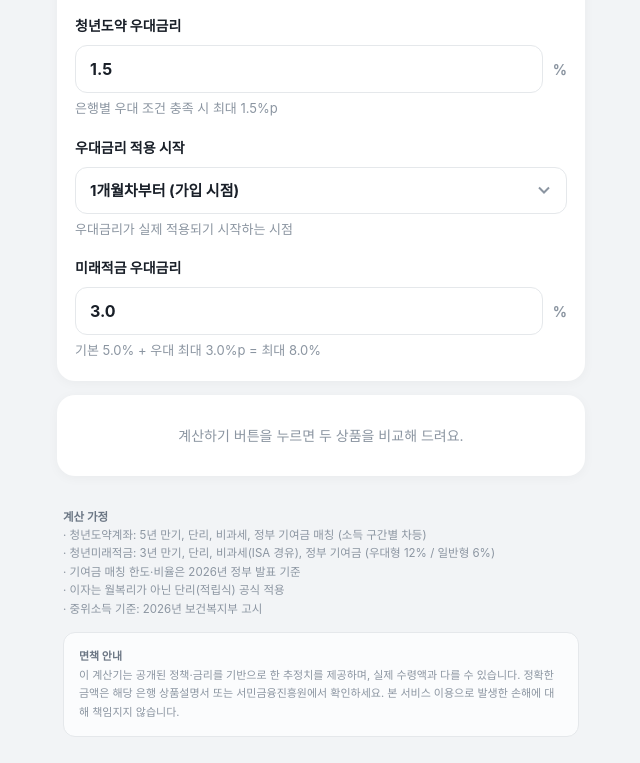
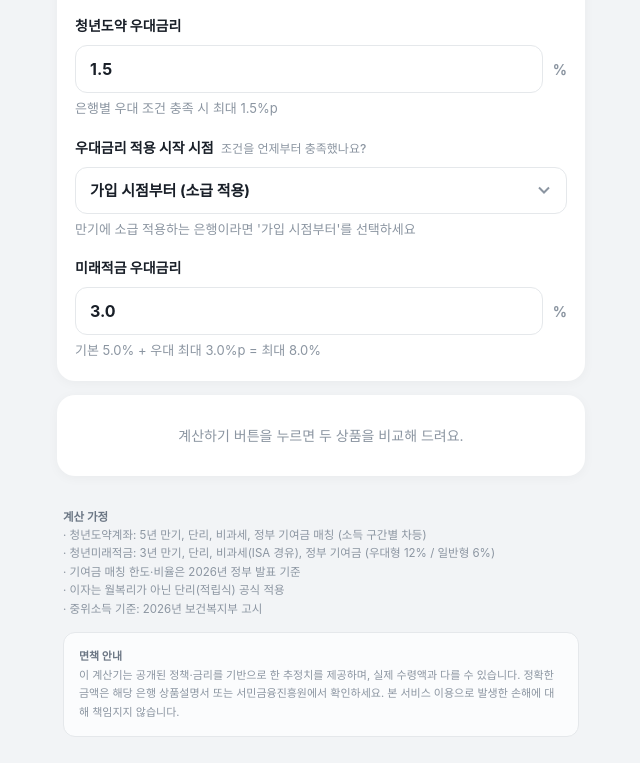
Before and after one commit to taeyangkim4875-byte/youth-savings-calculator, a plain HTML site: page index.html in a window 1280 px wide. Shown: the part 1142-1905 px from the top of the page, without its empty margins (439-1079 px from the left). Drawn offline with Linux system fonts and the light colour scheme; a web font is replaced by a local one.

Commit message:
fix: 도약계좌 우대금리 적용 시점을 년차 기준으로 복원
Co-Authored-By: Claude Opus 4.6 (1M context) <noreply@anthropic.com>

```diff
--- a/index.html
+++ b/index.html
@@ -136,15 +136,15 @@
     </div>
 
     <div class="field">
-      <label class="lbl">우대금리 적용 시작</label>
+      <label class="lbl">우대금리 적용 시작 시점 <span class="hint">조건을 언제부터 충족했나요?</span></label>
       <select id="bonusStart">
-        <option value="1" selected>1개월차부터 (가입 시점)</option>
-        <option value="4">4개월차부터</option>
-        <option value="7">7개월차부터</option>
-        <option value="13">13개월차부터 (1년 후)</option>
-        <option value="25">25개월차부터 (2년 후)</option>
+        <option value="1" selected>가입 시점부터 (소급 적용)</option>
+        <option value="13">2년차부터</option>
+        <option value="25">3년차부터</option>
+        <option value="37">4년차부터</option>
+        <option value="49">5년차부터</option>
       </select>
-      <div class="range-val">우대금리가 실제 적용되기 시작하는 시점</div>
+      <div class="range-val">만기에 소급 적용하는 은행이라면 '가입 시점부터'를 선택하세요</div>
     </div>
 
     <div class="field">
```
